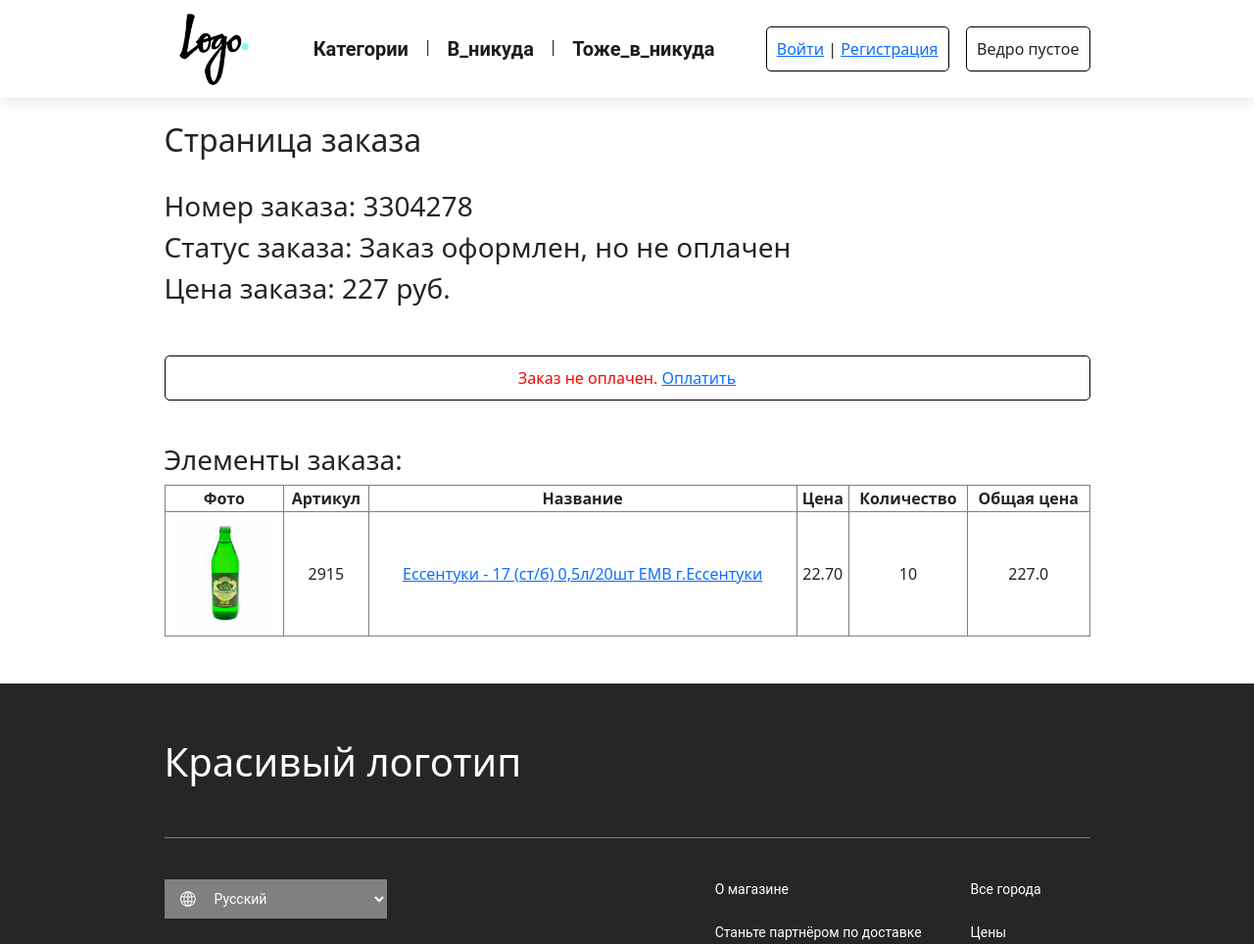
After one commit to vackuzn/sbor, a Django app: page /order/3304278 in a window 1280 px wide. The commit adds this page. Shown: the top 964 px of the page at 98% size. Run offline with Django 3.2, Linux system fonts and the light colour scheme; data comes from the database, SQL or seed files in the repository; both versions use the stored data as it was after the commit; some libraries are stand-ins or nearby versions.

Commit message:
added order_page and pay_page

```diff
--- a/internet_shop/cart/templates/cart/cart.html
+++ b/internet_shop/cart/templates/cart/cart.html
@@ -43,7 +43,7 @@
     </table>
 
     <br>
-    <a href="{% url 'order' %}" class="make_order">Оформить заказ</a>
+    <a href="{% url 'make_order' %}" class="make_order">Оформить заказ</a>
 
 {% else %}
     <h3>Корзина пуста</h3>
--- a/internet_shop/main/apps.py
+++ b/internet_shop/main/apps.py
@@ -3,3 +3,4 @@ from django.apps import AppConfig
 
 class MainConfig(AppConfig):
     name = 'main'
+    verbose_name = "Главная"
--- a/internet_shop/main/views.py
+++ b/internet_shop/main/views.py
@@ -58,7 +58,6 @@ def product_card(request, pk):
         cart = Cart(request)
         form = CartAddProductForm(request.POST)
         if form.is_valid():
-            print("yes")
             cart.add(product=product, quantity=form.cleaned_data['quantity'])
 
     return render(request, 'main/product_card.html', context)
--- a/internet_shop/order_and_pay/apps.py
+++ b/internet_shop/order_and_pay/apps.py
@@ -3,3 +3,4 @@ from django.apps import AppConfig
 
 class OrderAndPayConfig(AppConfig):
     name = 'order_and_pay'
+    verbose_name = "Заказы и оплата"
--- /dev/null
+++ b/internet_shop/order_and_pay/static/order_and_pay/css/view_order.css
@@ -0,0 +1,22 @@
+.message_order_not_paid {
+    margin: 20px 0;
+    width: 100%;
+    padding: 10px;
+    border: 1px solid black;
+    border-radius: 5px;
+    text-align: center;
+    color: red;
+
+}
+.view_order_table {
+    width: 100%;
+}
+
+.view_order_table img {
+    width: 100px;
+}
+
+table, td, th {
+    border: 1px solid grey;
+    text-align: center;
+}
--- a/internet_shop/order_and_pay/templates/order_and_pay/order.html
+++ b/internet_shop/order_and_pay/templates/order_and_pay/make_order.html
@@ -5,7 +5,7 @@
 {% load static %}
 
 {% block for_connect_another %}
-    <link rel="stylesheet" href="{% static 'order_and_pay/css/order.css' %}">
+    <link rel="stylesheet" href="{% static 'order_and_pay/css/make_order.css' %}">
 
 {% endblock%}
 
@@ -59,13 +59,13 @@
 
     <form method="POST" class="cart_form">
         {% csrf_token %}
-
+        <input type="hidden" name="order_number" value="{{order_number}}">
         {% for item in form %}
             <div>{{item.label_tag}}</div>
             <div>{{item}}</div>
         {% endfor %}
         <br>
-        <button type="submit" class="button">Оплатить</button>
+        <button type="submit" class="button">Перейти к оплате</button>
     </form>
 
     <!--
--- /dev/null
+++ b/internet_shop/order_and_pay/templates/order_and_pay/view_order.html
@@ -0,0 +1,57 @@
+{% extends "base.html" %}
+
+{% block title %} Оплата {% endblock %}
+
+{% load static %}
+
+{% block for_connect_another %}
+    <link rel="stylesheet" href="{% static 'order_and_pay/css/view_order.css' %}">
+
+{% endblock%}
+
+
+{% block content %}
+<h2>Страница заказа</h2>
+<br>
+<h3>Номер заказа: {{order.order_number}}</h3>
+<h3>Статус заказа:
+    {% if order.status == 'order_is_paid' %} Заказ оплачен
+    {% elif order.status == 'order_is_made' %} Заказ оформлен, но не оплачен
+    {% elif order.status == 'order_is_fulfilled' %} Заказ исполнен
+    {% endif %}
+</h3>
+<h3>Цена заказа: {{order.total_price}} руб.</h3>
+<br>
+{% if order.status == 'order_is_made' %}
+    <div class='message_order_not_paid'>Заказ не оплачен. <a href="{% url 'pay_order' order_number=order.order_number %}">Оплатить</a></div>
+{% endif %}
+<br>
+<h3>Элементы заказа:</h3>
+<table class="view_order_table">
+    <tr>
+        <th>Фото</th>
+        <th>Артикул</th>
+        <th>Название</th>
+        <th>Цена</th>
+        <th>Количество</th>
+        <th>Общая цена</th>
+    </tr>
+
+    {% for item in products %}
+        <tr>
+            <td><a href=" {{ item.product.get_absolute_url }}"><img src=" {{ item.product.main_image.url }}" alt=""></a></td>
+            <td>{{ item.product.article }}</td>
+            <td><a href=" {{ item.product.get_absolute_url }}">{{ item.product.title }}</a></td>
+            <td>{{ item.product.price_unit }}</td>
+            <td>{{ item.quantity }}</td>
+            <td>{{ item.get_cost }}</td>
+        </tr>
+    {% endfor %}
+
+</table>
+
+
+
+
+
+{% endblock%}
--- a/internet_shop/order_and_pay/urls.py
+++ b/internet_shop/order_and_pay/urls.py
@@ -2,5 +2,8 @@ from django.urls import path
 from order_and_pay.views import *
 
 urlpatterns = [
-    path('', order, name='order'),
+    path('', make_order, name='make_order'),
+    path('<int:order_number>', view_order, name='view_order'),
+    path('<int:order_number>/pay', pay_order, name='pay_order'),
+
 ]
--- a/internet_shop/order_and_pay/views.py
+++ b/internet_shop/order_and_pay/views.py
@@ -23,7 +23,7 @@ def _get_random_order_number():
     return order_number
 
 
-def order(request):
+def make_order(request):
     cart = Cart(request)
     order_number = _get_random_order_number()
 
@@ -32,8 +32,8 @@ def order(request):
         # создание и сохранение общего заказа в БД
         if form.is_valid():
             new_order = form.save(commit=False)
-            # номер заказа
-            new_order.order_number = order_number
+            # order number
+            new_order.order_number = request.POST.get('order_number')
             # user
             if request.user != AnonymousUser():
                 new_order.user = request.user
@@ -52,10 +52,28 @@ def order(request):
                 )
 
             cart.clear()
-            return HttpResponseRedirect(reverse('main_page'))
+            return HttpResponseRedirect(reverse('pay_order', args=[new_order.order_number]))
 
     else:
         form = OrderForm()
 
     context = {'form': form, 'order_number': order_number}
-    return render(request, 'order_and_pay/order.html', context)
+    return render(request, 'order_and_pay/make_order.html', context)
+
+
+def view_order(request, order_number):
+    order = Order.objects.get(order_number=order_number)
+    products = order.OrderProduct.all()
+    context = {'order': order, 'products': products}
+    return render(request, 'order_and_pay/view_order.html', context)
+
+
+def pay_order(request, order_number):
+    order = Order.objects.get(order_number=order_number)
+    if request.method == "POST":
+        order.status = 'order_is_paid'
+        order.save()
+        return HttpResponseRedirect(reverse('view_order', args=[order_number]))
+
+    context = {'order': order}
+    return render(request, 'order_and_pay/pay.html', context)
```
Also changed, not shown: internet_shop/order_and_pay/templates/order_and_pay/pay.html (+45 -0 lines), internet_shop/db.sqlite3, internet_shop/order_and_pay/static/order_and_pay/css/make_order.css (renamed from internet_shop/order_and_pay/static/order_and_pay/css/order.css).
